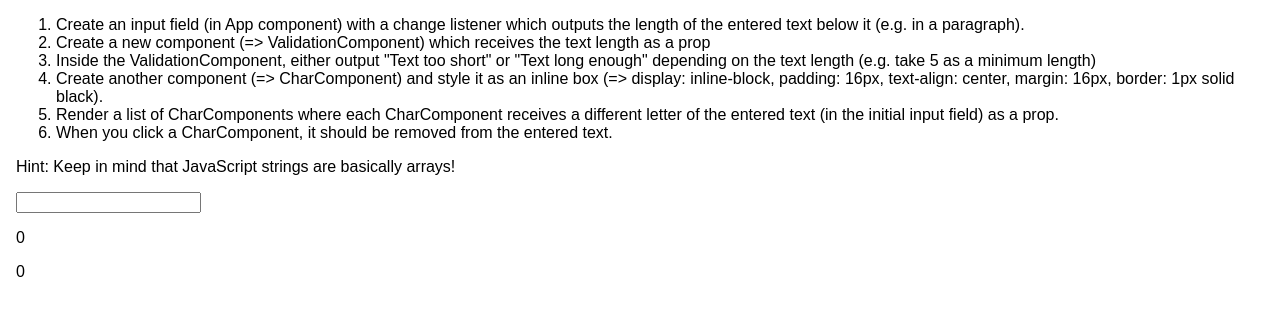
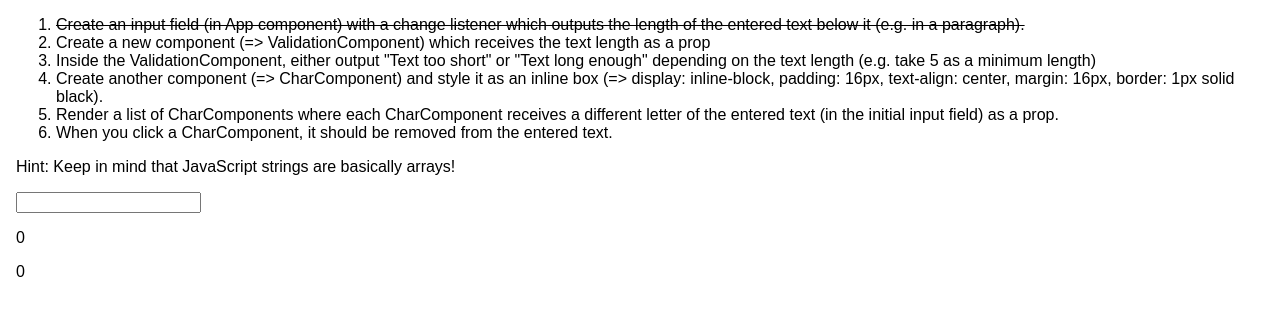
Before and after one commit to Jason-Carrillo/react-exercises, a React (Create React App) app in the folder src/lists-conditionals--assignment-problem/: page / in a window 1280 px wide. Shown: the top 316 px of the page. Built offline with nearby package versions, Linux system fonts and the light colour scheme.

Commit message:
striked 1st line

```diff
--- a/src/lists-conditionals--assignment-problem/src/App.js
+++ b/src/lists-conditionals--assignment-problem/src/App.js
@@ -17,7 +17,7 @@ class App extends Component {
     return (
       <div className="App">
         <ol>
-          <li>Create an input field (in App component) with a change listener which outputs the length of the entered text below it (e.g. in a paragraph).</li>
+            <li><strike>Create an input field (in App component) with a change listener which outputs the length of the entered text below it (e.g. in a paragraph).</strike></li>
           <li>Create a new component (=> ValidationComponent) which receives the text length as a prop</li>
           <li>Inside the ValidationComponent, either output "Text too short" or "Text long enough" depending on the text length (e.g. take 5 as a minimum length)</li>
           <li>Create another component (=> CharComponent) and style it as an inline box (=> display: inline-block, padding: 16px, text-align: center, margin: 16px, border: 1px solid black).</li>
```
